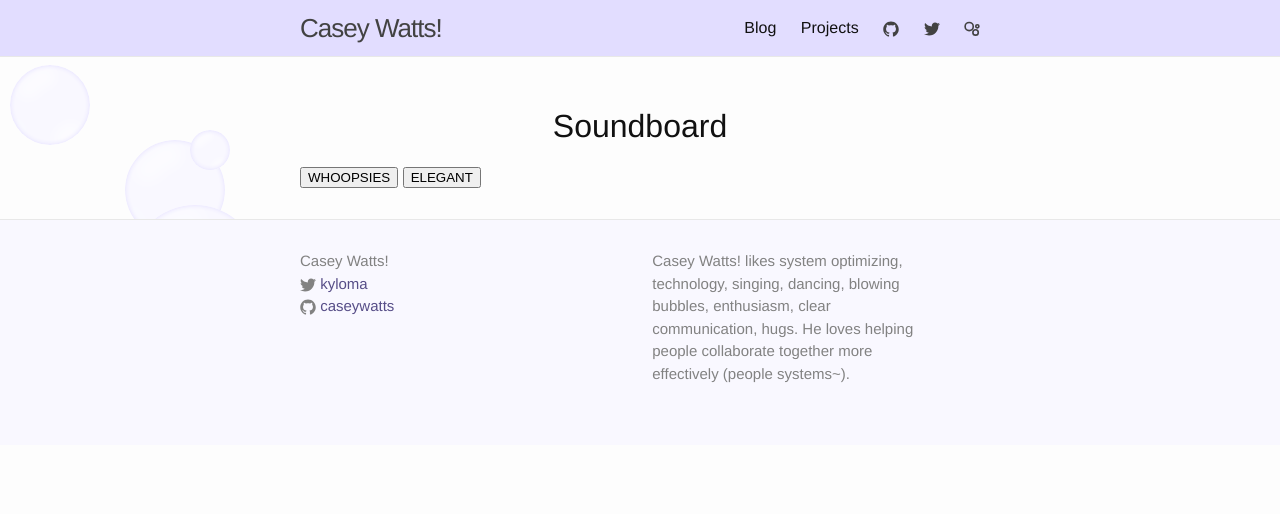
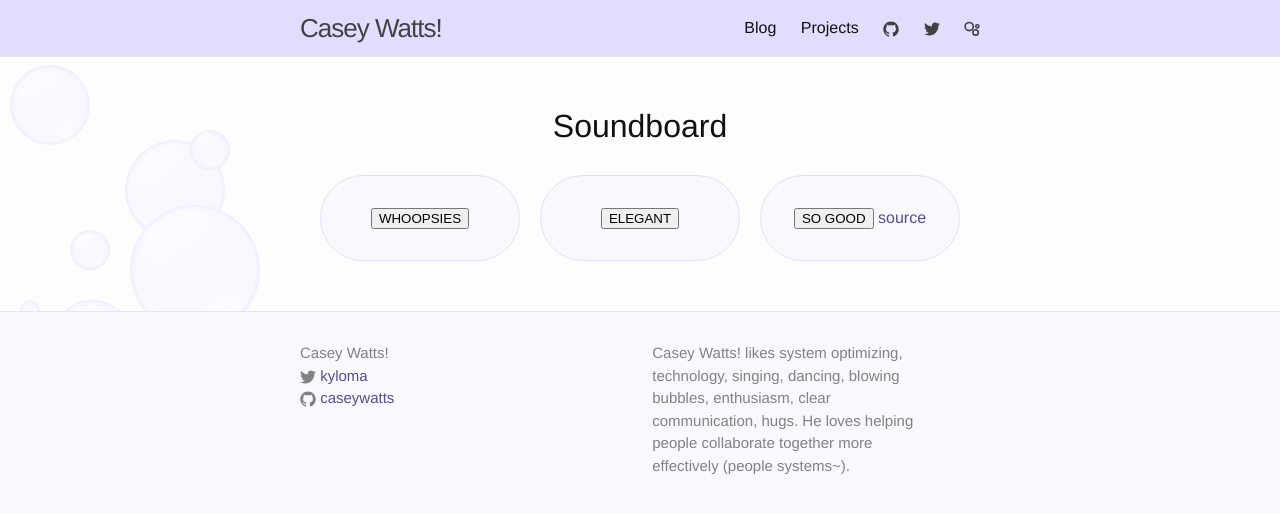
Before and after one commit to caseywatts/caseywatts.github.io, a Jekyll site: the page built from soundboard.html, in a window 1280 px wide. Shown: the top 514 px of the page. Built offline with Jekyll 4.4.1, drawn with Linux system fonts in a browser that asks for light colours.

Commit message:
add sogood

```diff
--- a/soundboard.html
+++ b/soundboard.html
@@ -3,8 +3,18 @@ layout: default
 ---
 <h1 style="text-align: center;">Soundboard</h1>
 
-<audio id="catbug-whoopsies" preload="auto" src="/soundboard/catbug-whoopsies.mp3"></audio>
-<button onclick="document.getElementById('catbug-whoopsies').play();">WHOOPSIES</button>
-
-<audio id="sardonyx-elegant" preload="auto" src="/soundboard/sardonyx-elegant.m4a"></audio>
-<button onclick="document.getElementById('sardonyx-elegant').play();">ELEGANT</button>
+<div class="some-section">
+  <div class="bubble-link">
+    <audio id="catbug-whoopsies" preload="auto" src="/soundboard/catbug-whoopsies.mp3"></audio>
+    <button onclick="document.getElementById('catbug-whoopsies').play();">WHOOPSIES</button>
+  </div>
+  <div class="bubble-link">
+    <audio id="sardonyx-elegant" preload="auto" src="/soundboard/sardonyx-elegant.m4a"></audio>
+    <button onclick="document.getElementById('sardonyx-elegant').play();">ELEGANT</button>
+  </div>
+  <div class="bubble-link">
+    <audio id="teengirlsquad-sogood" preload="auto" src="/soundboard/teengirlsquad-sogood.m4a"></audio>
+    <button onclick="document.getElementById('teengirlsquad-sogood').play();">SO GOOD</button>
+    <a href="https://www.youtube.com/watch?v=3CSNGEqhgI0">source</a>
+  </div>
+</div>
```
